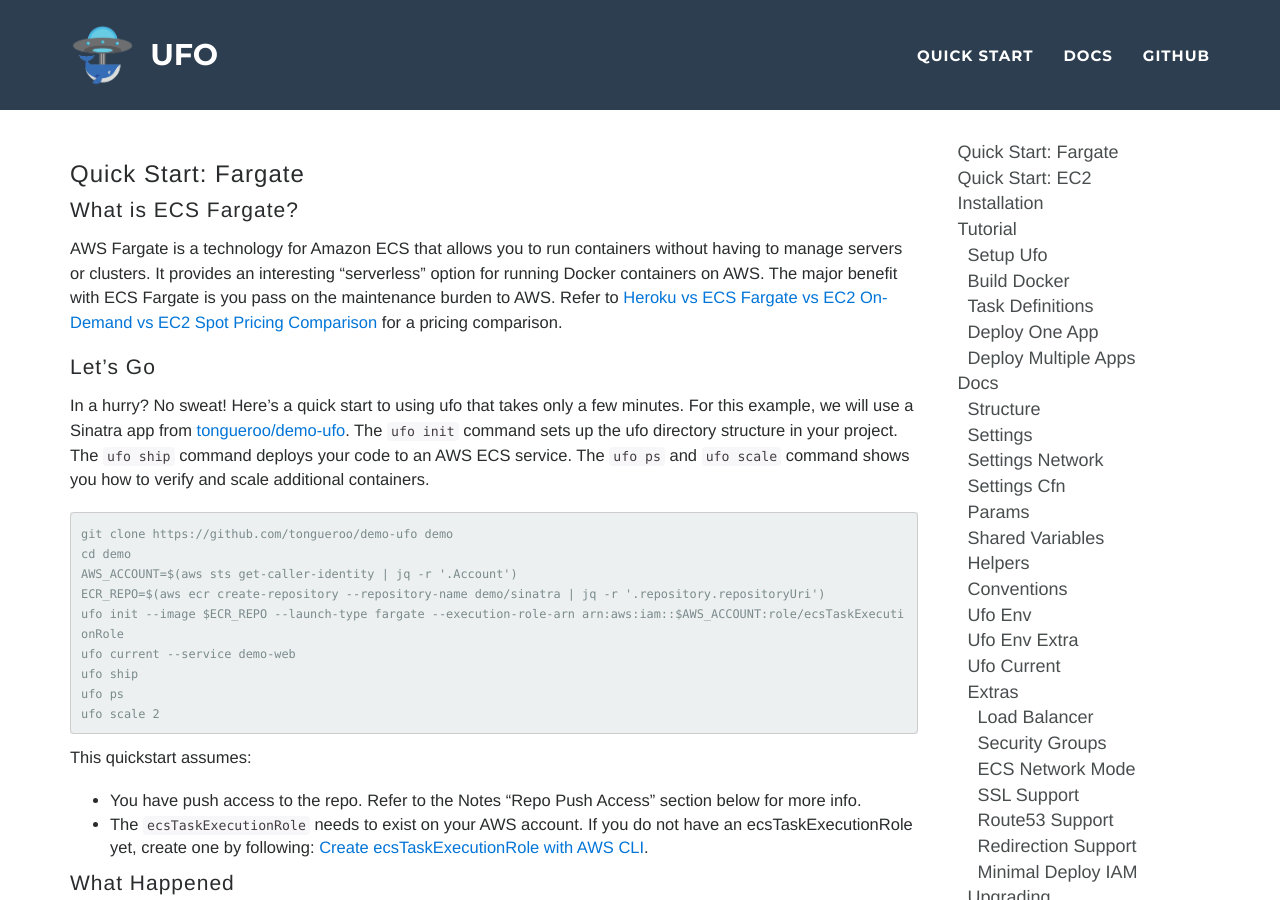
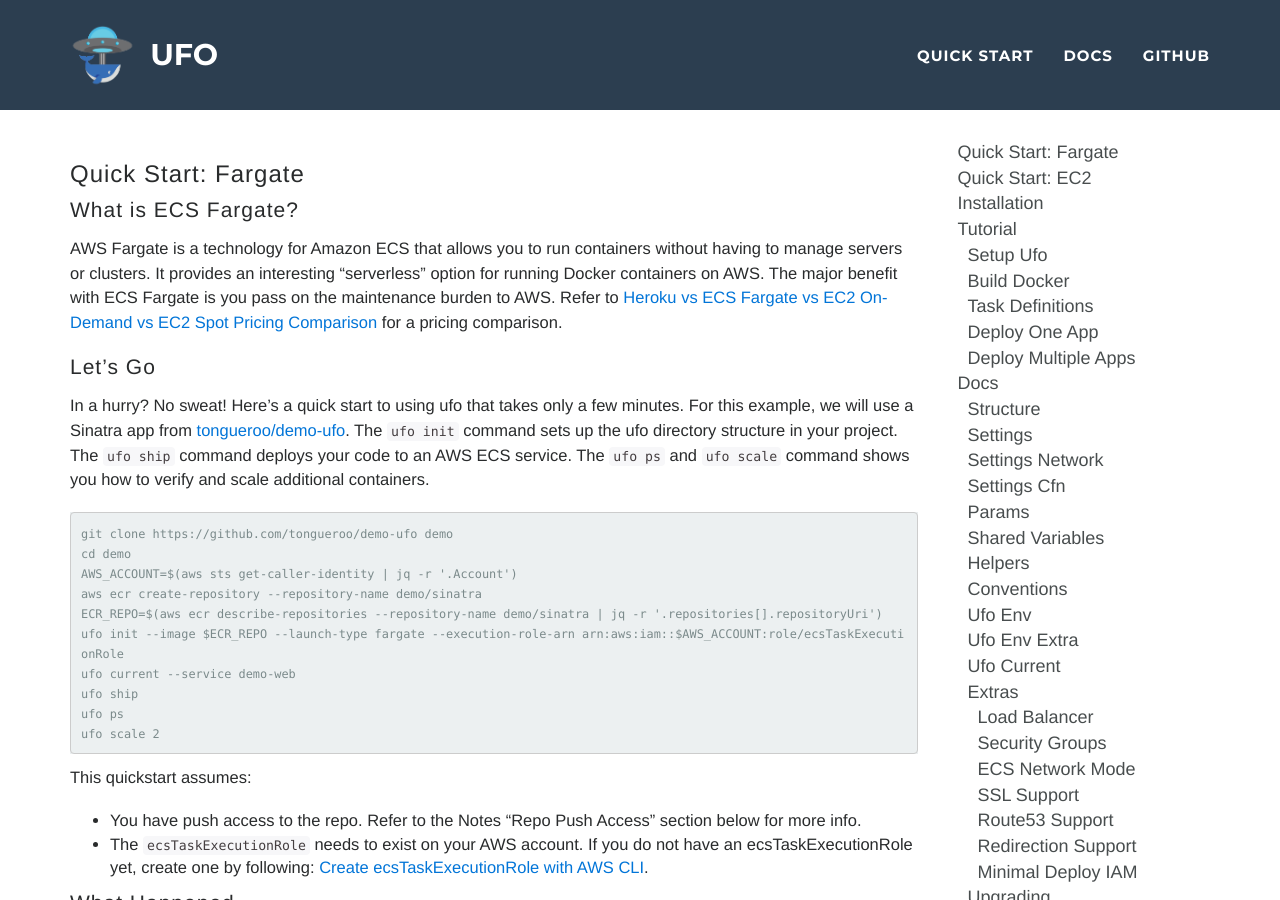
Before and after one commit to boltops-tools/ufo, a Jekyll site: the page built from docs/quick-start.md, in a window 1280 px wide and 900 px high. Built offline with Jekyll 4.4.1, drawn with Linux system fonts in a browser that asks for light colours.

Commit message:
update docs

```diff
--- a/docs/quick-start.md
+++ b/docs/quick-start.md
@@ -14,7 +14,8 @@ In a hurry? No sweat! Here's a quick start to using ufo that takes only a few mi
     git clone https://github.com/tongueroo/demo-ufo demo
     cd demo
     AWS_ACCOUNT=$(aws sts get-caller-identity | jq -r '.Account')
-    ECR_REPO=$(aws ecr create-repository --repository-name demo/sinatra | jq -r '.repository.repositoryUri')
+    aws ecr create-repository --repository-name demo/sinatra
+    ECR_REPO=$(aws ecr describe-repositories --repository-name demo/sinatra | jq -r '.repositories[].repositoryUri')
     ufo init --image $ECR_REPO --launch-type fargate --execution-role-arn arn:aws:iam::$AWS_ACCOUNT:role/ecsTaskExecutionRole
     ufo current --service demo-web
     ufo ship
```
Also changed, not shown: docs/_docs/quick-start-ec2.md (+2 -1 lines).
